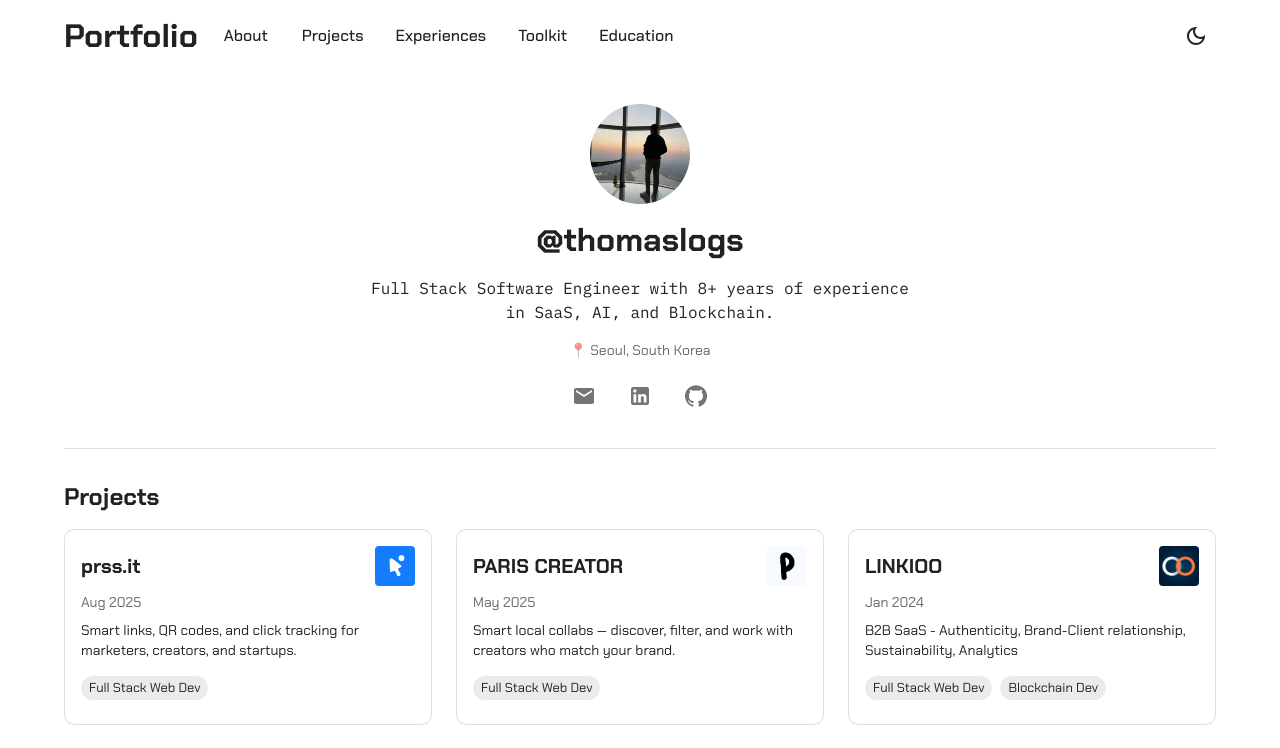
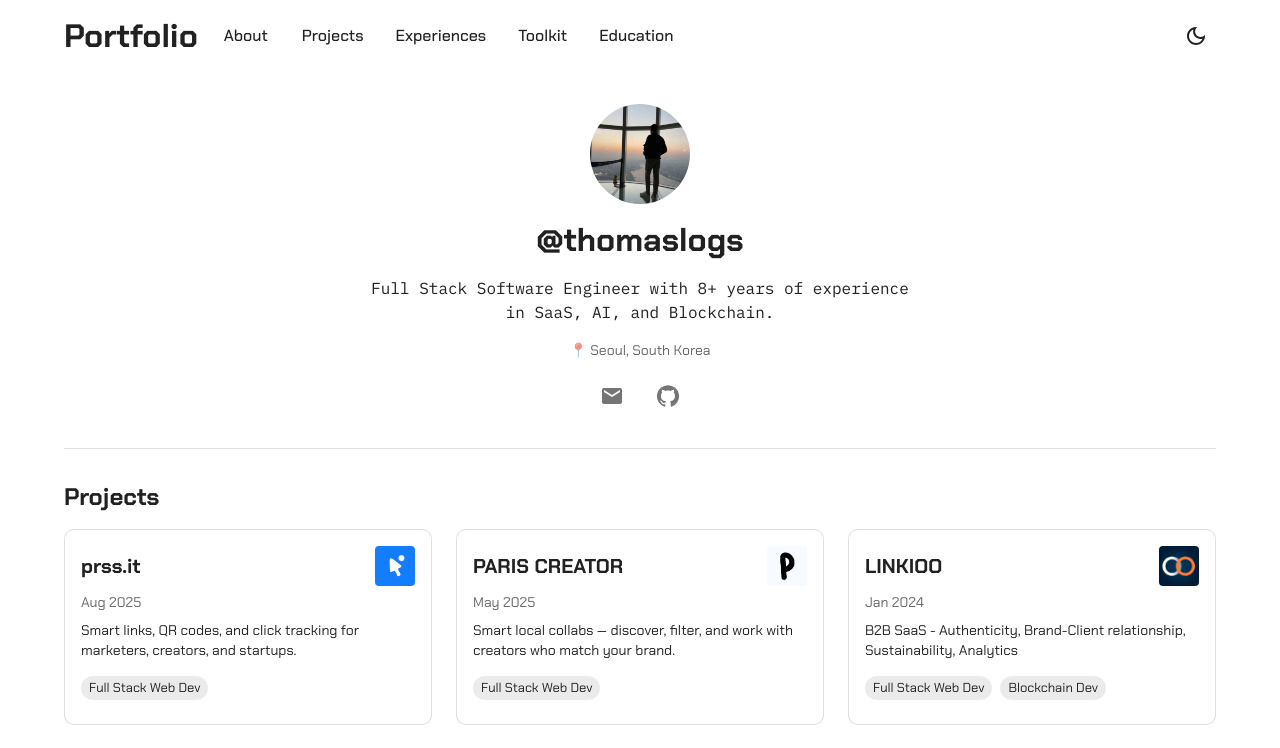
Before and after one commit to thomaslogs/thomaslogs-page, a Next.js app: page / in a window 1280 px wide. Shown: the top 748 px of the page. Built offline with nearby package versions, Linux system fonts and the light colour scheme.

Commit message:
[UPDATE]: remove l

```diff
--- a/app/_components/Profile.tsx
+++ b/app/_components/Profile.tsx
@@ -29,9 +29,9 @@
                 <IconButton href="mailto:thomaslogs.work@gmail.com">
                     <Email />
                 </IconButton>
-                <IconButton href="https://www.linkedin.com/in/thomas-roche" target="_blank">
+                {/* <IconButton href="https://www.linkedin.com/in/thomas-roche" target="_blank">
                     <LinkedIn />
-                </IconButton>
+                </IconButton> */}
                 <IconButton href="https://github.com/thomaslogs" target="_blank">
                     <GitHub />
                 </IconButton>
```
